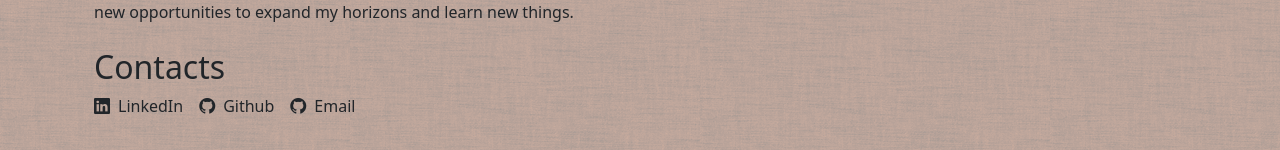
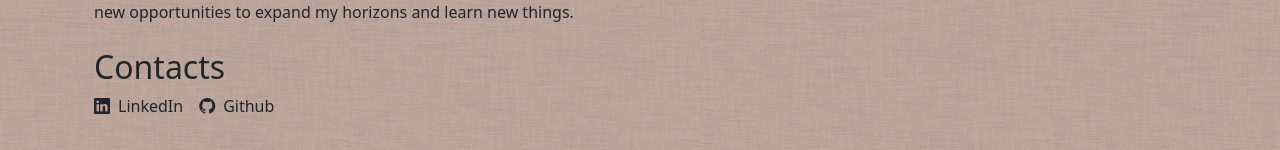
Before and after one commit to TerribleSpeller/personalWebsite, a Next.js app: page / in a window 1280 px wide. Shown: the part 345-495 px from the top of the page. Built offline with nearby package versions, Linux system fonts and the light colour scheme.

Commit message:
Removed Email

```diff
--- a/app/page.js
+++ b/app/page.js
@@ -29,9 +29,6 @@ export default function Home() {
               <div className="d-flex flew-row">
                 <i className="bi bi-github"></i> <Link href="https://github.com/TerribleSpeller" className="nav-link link-module link-buffer">Github</Link>
               </div>
-              <div className="d-flex flew-row">
-                <i className="bi bi-github"></i> <Link href="mailto:&#x6a;&#x61;&#x73;&#x6F;&#x6E;&#x61;&#x6C;&#x65;&#x78;&#x61;&#x6E;&#x64;&#x65;&#x72;&#x79;&#x75;&#x77;&#x6F;&#x6E;&#x6F;&#x40;&#x67;&#x6D;&#x61;&#x69;&#x6C;&#x2E;&#x63;&#x6F;&#x6D;" className="nav-link link-module link-buffer" id="contact">Email</Link>
-              </div>
             </div>
           </div>
       </div>
```
